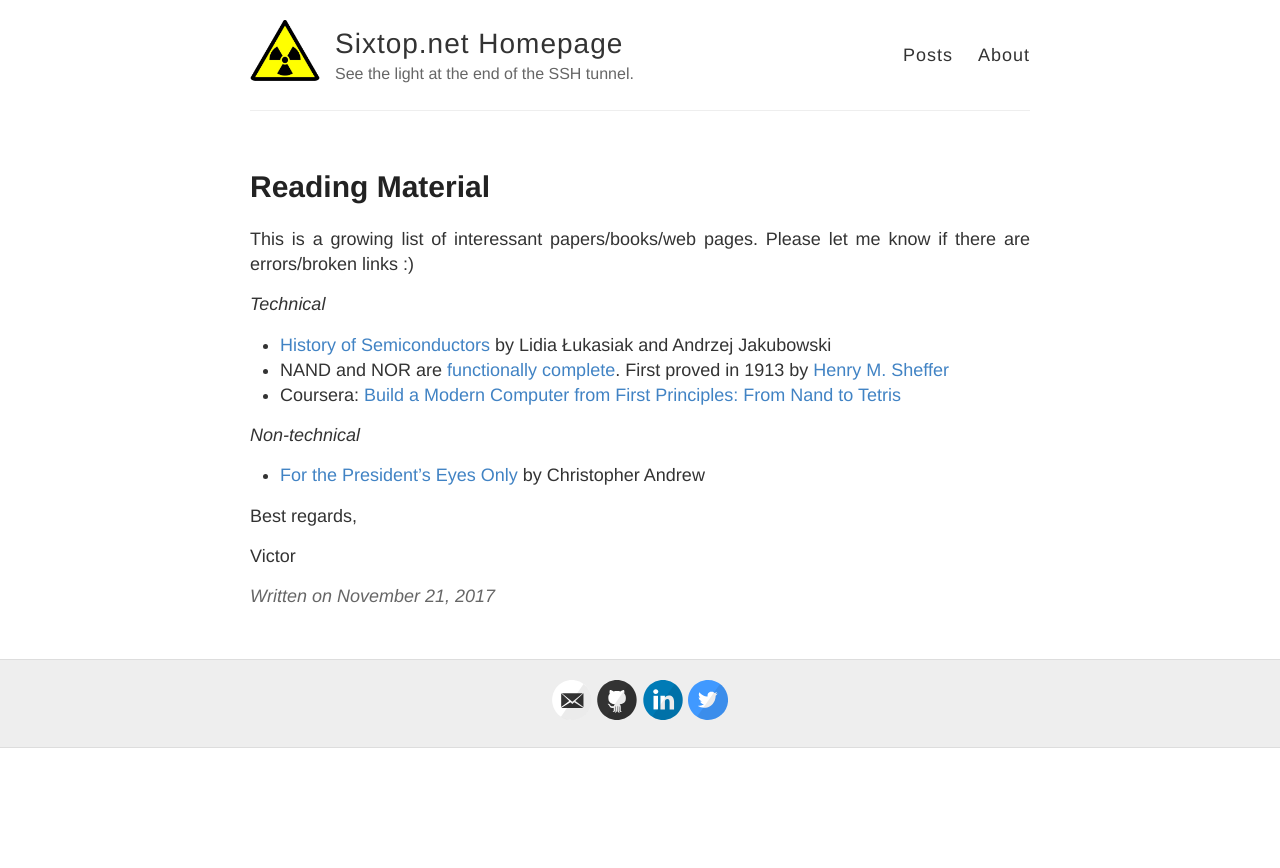
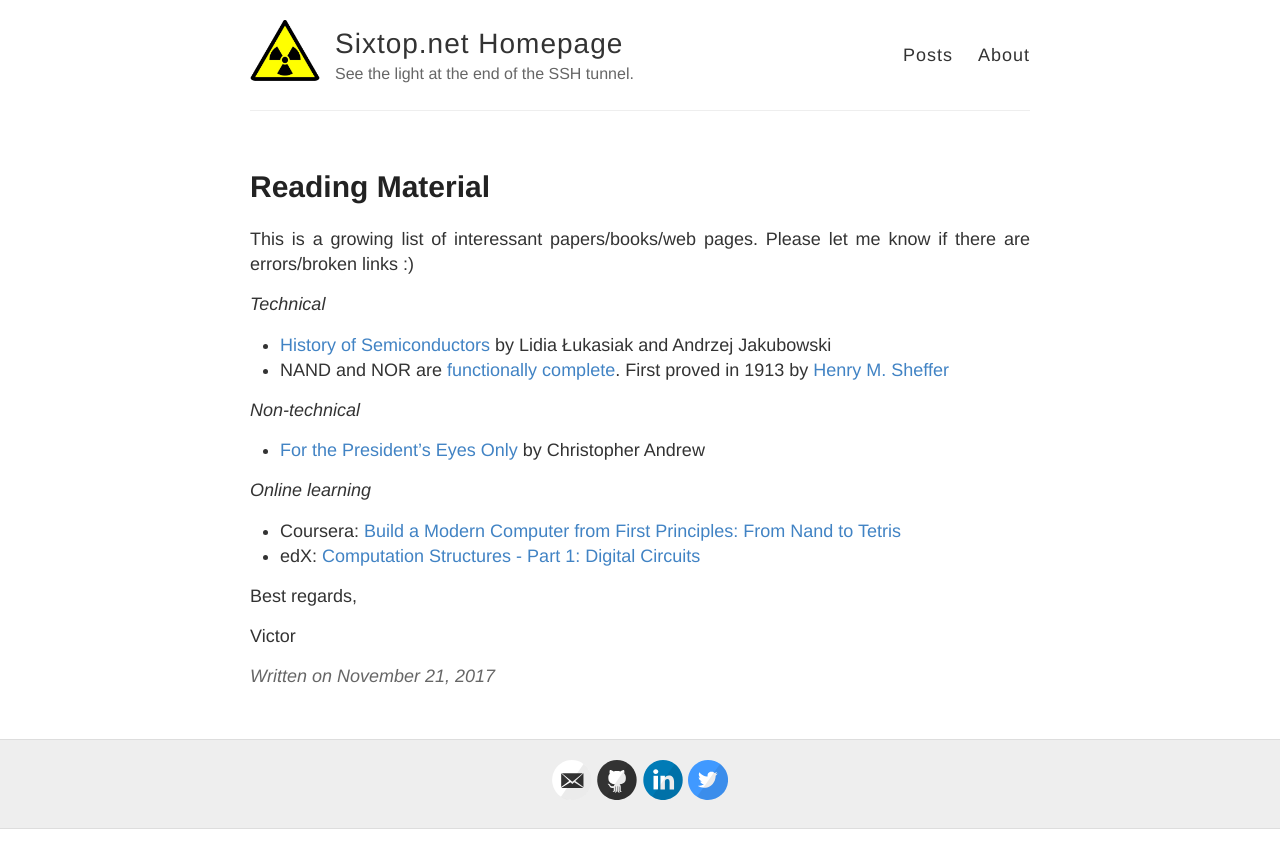
Before and after one commit to sixtop/sixtop.github.io, a Jekyll site: the page built from _posts/2017-11-21-Reading material.md, in a window 1280 px wide. Shown: the top 868 px of the page. Built offline with Jekyll 4.4.1, drawn with Linux system fonts in a browser that asks for light colours; comment, search, counter and statistics services are not loaded.

Commit message:
Adding courses

```diff
--- a/_posts/2017-11-21-Reading material.md
+++ b/_posts/2017-11-21-Reading material.md
@@ -8,11 +8,13 @@ This is a growing list of interessant papers/books/web pages. Please let me know
 _Technical_
 - [History of Semiconductors](https://djena.engineering.cornell.edu/hws/history_of_semiconductors.pdf) by Lidia Łukasiak and Andrzej Jakubowski
 - NAND and NOR are [functionally complete](https://proofwiki.org/wiki/NAND_and_NOR_are_Functionally_Complete). First proved in 1913 by [Henry M. Sheffer](http://www.ams.org/journals/tran/1913-014-04/S0002-9947-1913-1500960-1/S0002-9947-1913-1500960-1.pdf)
-- Coursera: [Build a Modern Computer from First Principles: From Nand to Tetris ](https://www.coursera.org/learn/build-a-computer)
 
 _Non-technical_
 - [For the President's Eyes Only](https://www.amazon.com/Presidents-Eyes-Only-Intelligence-Presidency/dp/0060921781) by Christopher Andrew
 
+_Online learning_
+- Coursera: [Build a Modern Computer from First Principles: From Nand to Tetris ](https://www.coursera.org/learn/build-a-computer)
+- edX: [Computation Structures - Part 1: Digital Circuits](https://www.edx.org/course/computation-structures-part-1-digital-mitx-6-004-1x-0)
 
 
 Best regards,
```
